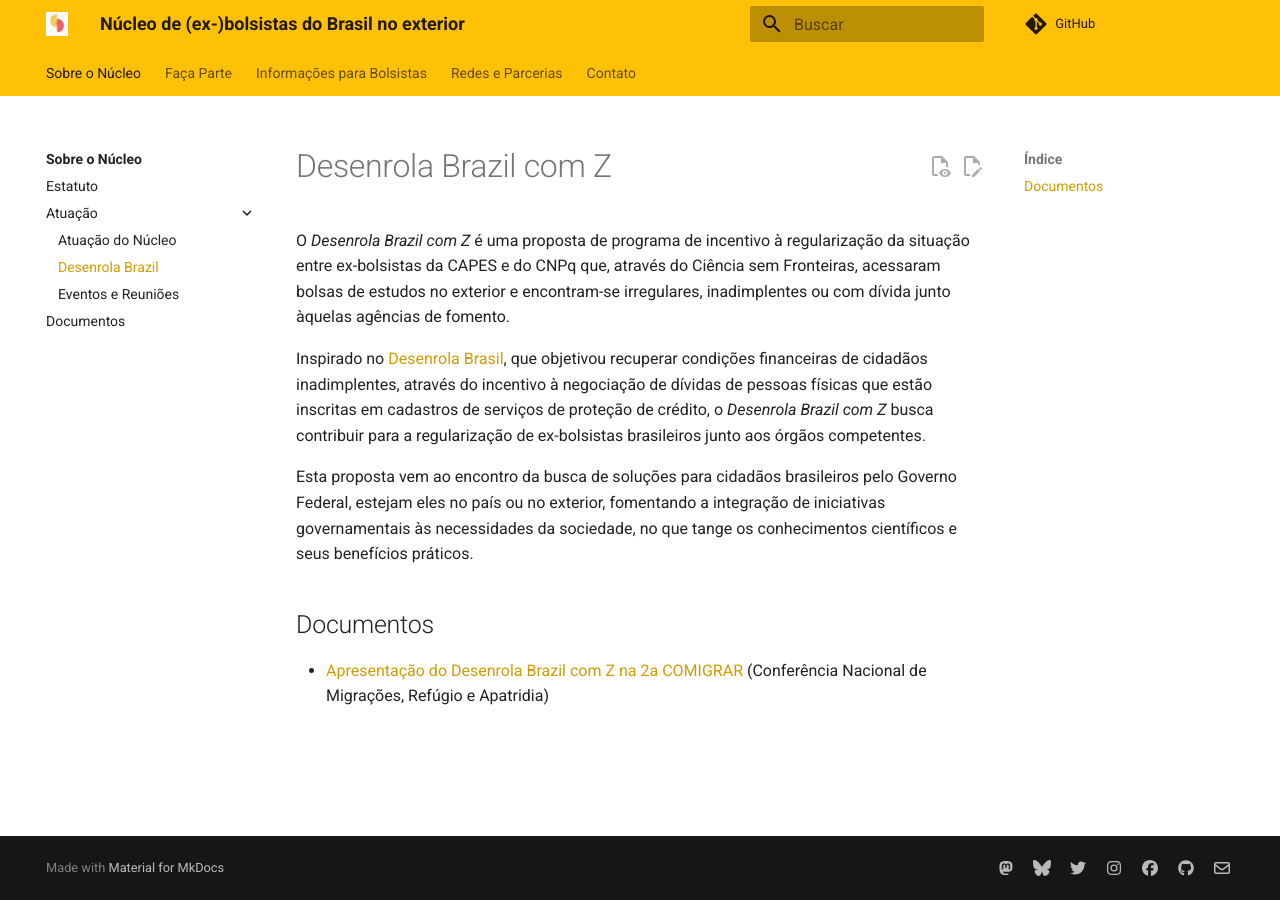
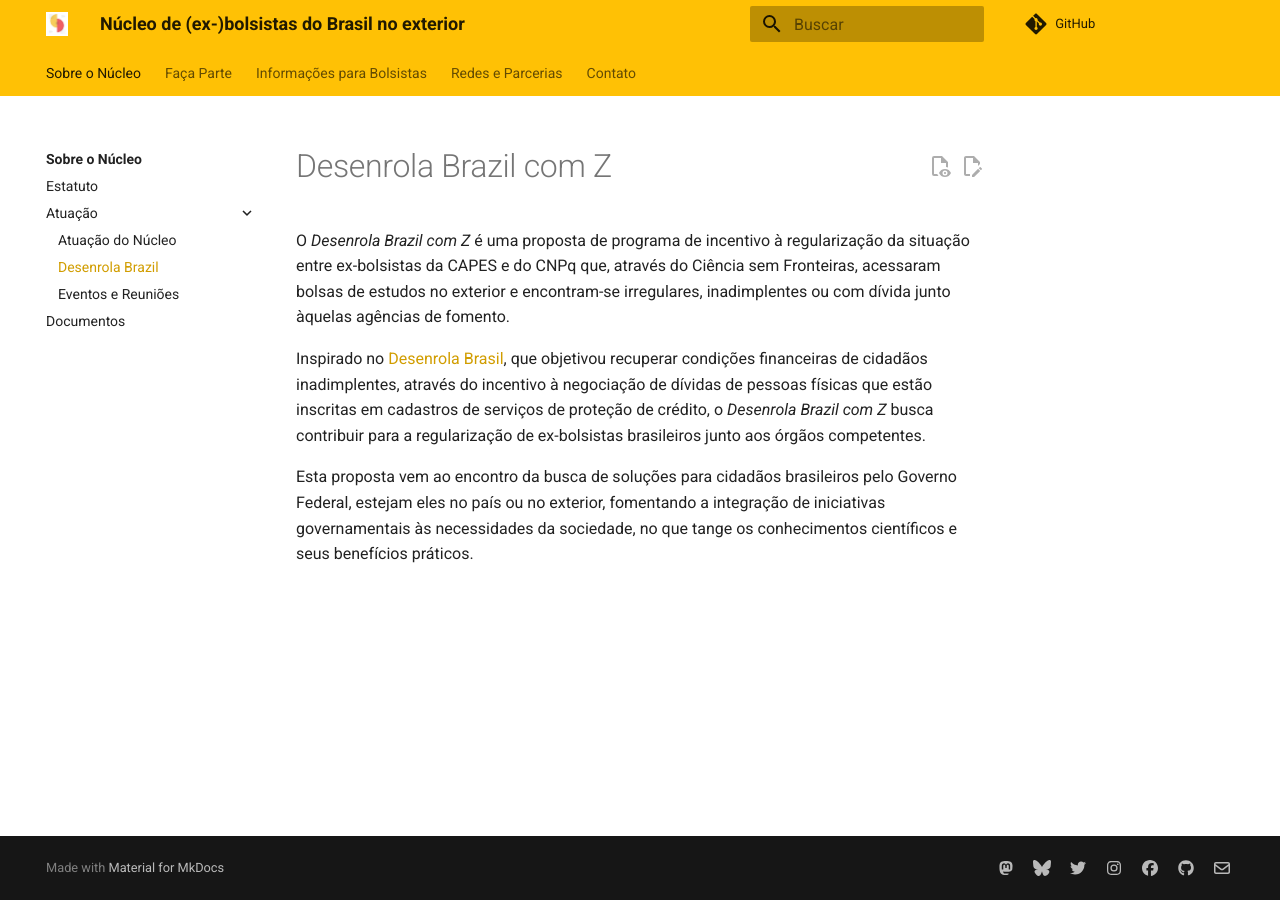
Before and after one commit to exbolsistas/exbolsistas.github.io, an MkDocs documentation site: the page built from docs/desenrola-brazil.md, in a window 1280 px wide. Built offline with MkDocs 1.6.1 and Material for MkDocs 9.7.7, drawn with Linux system fonts in a browser that asks for light colours; comment, search, counter and statistics services are not loaded.

Commit message:
docs: Remoção do link para apresentação do Desenrola Brazil com Z
Removido o link que leva à apresentação do programa
Desenrola Brazil com Z, conforme decidido em
reunião plenária em 08/11/2025.

Em avaliação posterior chegou-se a conclusão que
o conteúdo do slide 12 pode causar confusão pois indica
prestação de serviços de ex-bolsistas sem definições de
como esses serviços seria determinados e contabilizados.

Referências:
-
https://docs.google.com/document/d/198Z0EC-BwF9LcoEM8DhpzjVnV3ufYdDx/edit#heading=h.34efp8g7598l

```diff
--- a/docs/desenrola-brazil.md
+++ b/docs/desenrola-brazil.md
@@ -6,9 +6,3 @@
 
 Esta proposta vem ao encontro da busca de soluções para cidadãos brasileiros pelo Governo Federal, estejam eles no país ou no exterior, fomentando a integração de iniciativas governamentais às necessidades da sociedade, no que tange os
 conhecimentos científicos e seus benefícios práticos.
-
-## Documentos
-
-- [Apresentação do Desenrola Brazil com Z na 2a COMIGRAR] (Conferência Nacional de Migrações, Refúgio e Apatridia)
-
-[Apresentação do Desenrola Brazil com Z na 2a COMIGRAR]: https://docs.google.com/presentation/d/1TGYx8jNWBtJ-0ttAUHGiJJtpqvqaPys7mpt9dSGGF1c/view
```
